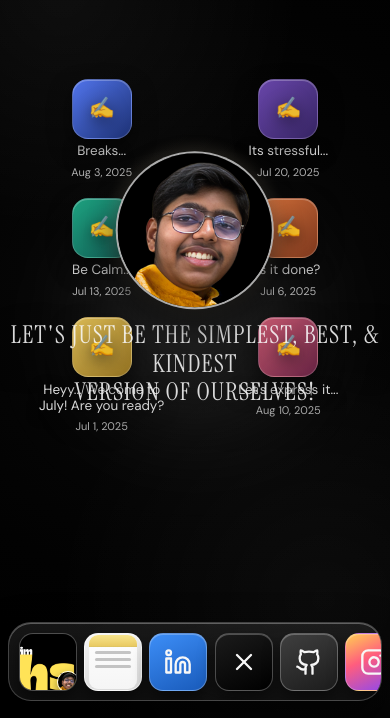
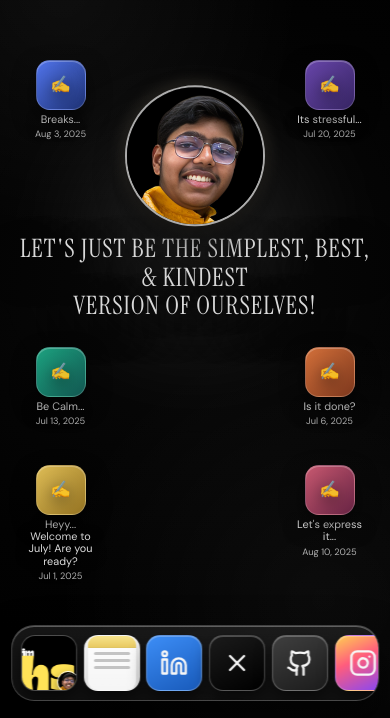
Before and after one commit to devwithharshit/imharshitsingh.in, a Next.js app: page / in a window 390 px wide. Shown: the part 126-844 px from the top of the page. Built offline with nearby package versions, Linux system fonts and the light colour scheme.

Commit message:
Fix mobile portfolio layout

```diff
--- a/app/globals.css
+++ b/app/globals.css
@@ -1046,14 +1046,18 @@ a {
 
 @media (max-width: 900px) {
   .scene-wrap {
-    --focal-center-top: 48%;
-    --focal-stack-gap: 0.75rem;
-    --spotlight-top: 53%;
+    --focal-center-top: 39%;
+    --focal-stack-gap: 0.62rem;
+    --spotlight-top: 43%;
+    min-height: 100svh;
+    padding: 4rem 0.75rem 7.5rem;
   }
 
   .quote-center {
-    letter-spacing: 0.05em;
-    font-size: clamp(1.25rem, 6.3vw, 2.15rem);
+    width: min(92vw, 410px);
+    letter-spacing: 0.04em;
+    font-size: clamp(1.18rem, 6.5vw, 1.82rem);
+    line-height: 1.12;
   }
 
   .quote-spotlight {
@@ -1064,28 +1068,91 @@ a {
   }
 
   .quote-portrait-wrap {
-    width: 158px;
-    height: 158px;
+    width: clamp(128px, 36vw, 152px);
+    height: clamp(128px, 36vw, 152px);
   }
 
-  .scene-wrap {
-    padding-top: 5.5rem;
+  .focal-center-stack {
+    width: 100vw;
   }
 
   .desktop-blog-cloud {
-    margin-top: 7.3rem;
-    margin-bottom: 1.2rem;
+    position: fixed;
+    inset: 0;
+    display: block;
+    margin: 0;
+    z-index: 8;
+    pointer-events: none;
+  }
+
+  .desktop-blog-app {
+    position: absolute;
+    width: 82px;
+    max-width: 82px;
+    gap: 0.2rem;
+    pointer-events: auto;
+  }
+
+  .blog-app-tile {
+    width: 50px;
+    height: 50px;
+    border-radius: 14px;
+  }
+
+  .blog-app-tile span {
+    font-size: 1.05rem;
+  }
+
+  .blog-app-title {
+    max-width: 10ch;
+    font-size: 0.68rem;
+    line-height: 1.12;
+  }
+
+  .blog-app-date {
+    font-size: 0.58rem;
+  }
+
+  .pos-i {
+    left: 5vw;
+    top: 22svh;
+  }
+
+  .pos-j {
+    right: 5vw;
+    top: 22svh;
+  }
+
+  .pos-k {
+    left: 5vw;
+    top: 56svh;
+  }
+
+  .pos-l {
+    right: 5vw;
+    top: 56svh;
+  }
+
+  .pos-m {
+    left: 5vw;
+    top: 70svh;
+  }
+
+  .pos-n {
+    right: 5vw;
+    top: 70svh;
   }
 
   .makos-dock-bar {
-    gap: 0.46rem;
-    padding: 0.6rem;
+    max-width: calc(100vw - 1.4rem);
+    gap: 0.42rem;
+    padding: 0.56rem;
     border-radius: 23px;
   }
 
   .dock-icon-button {
-    width: 58px;
-    height: 58px;
+    width: 56px;
+    height: 56px;
     border-radius: 14px;
   }
 
```
Also changed, not shown: 4 other files (tests, documents, lock files or other folders).
